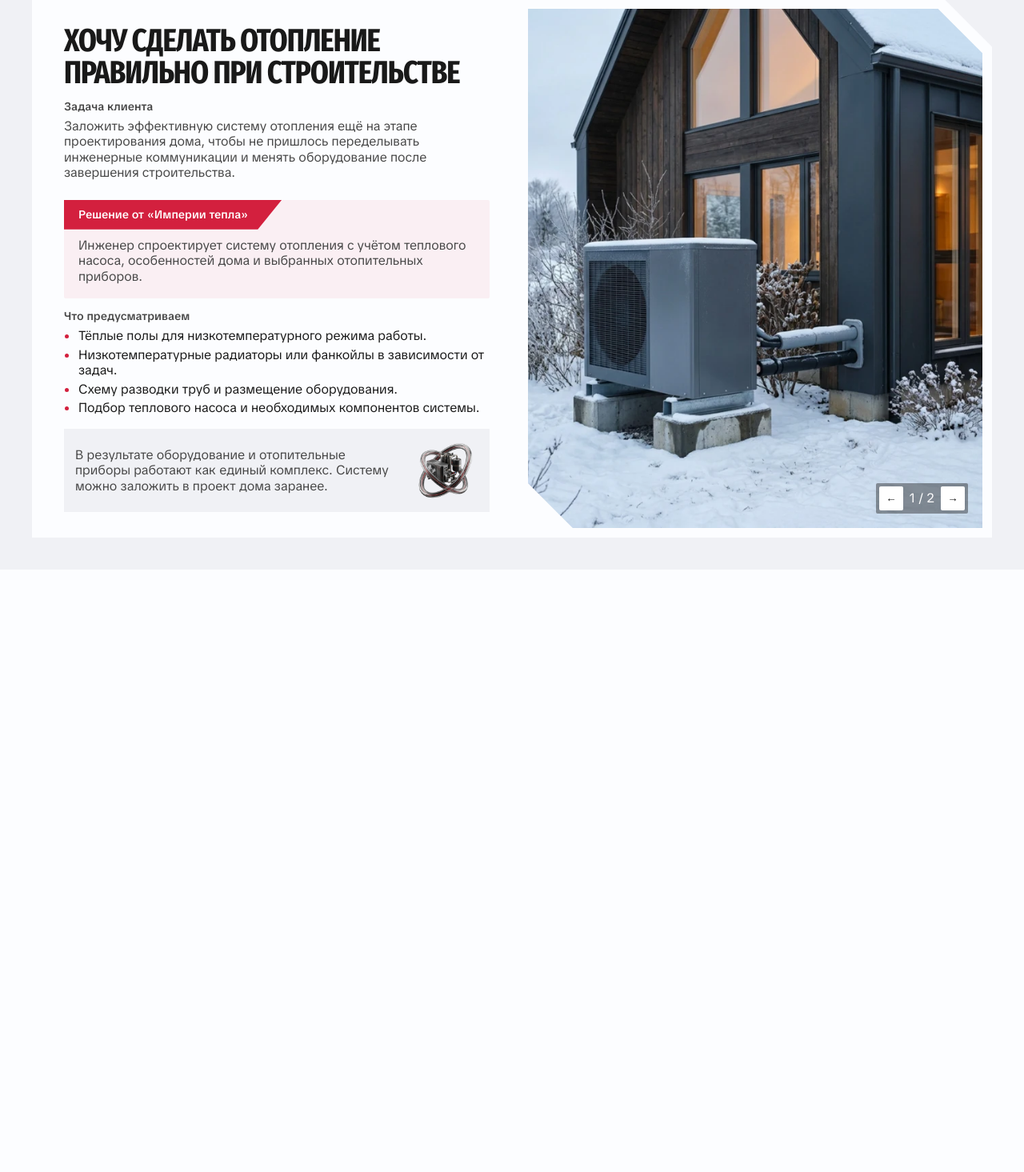
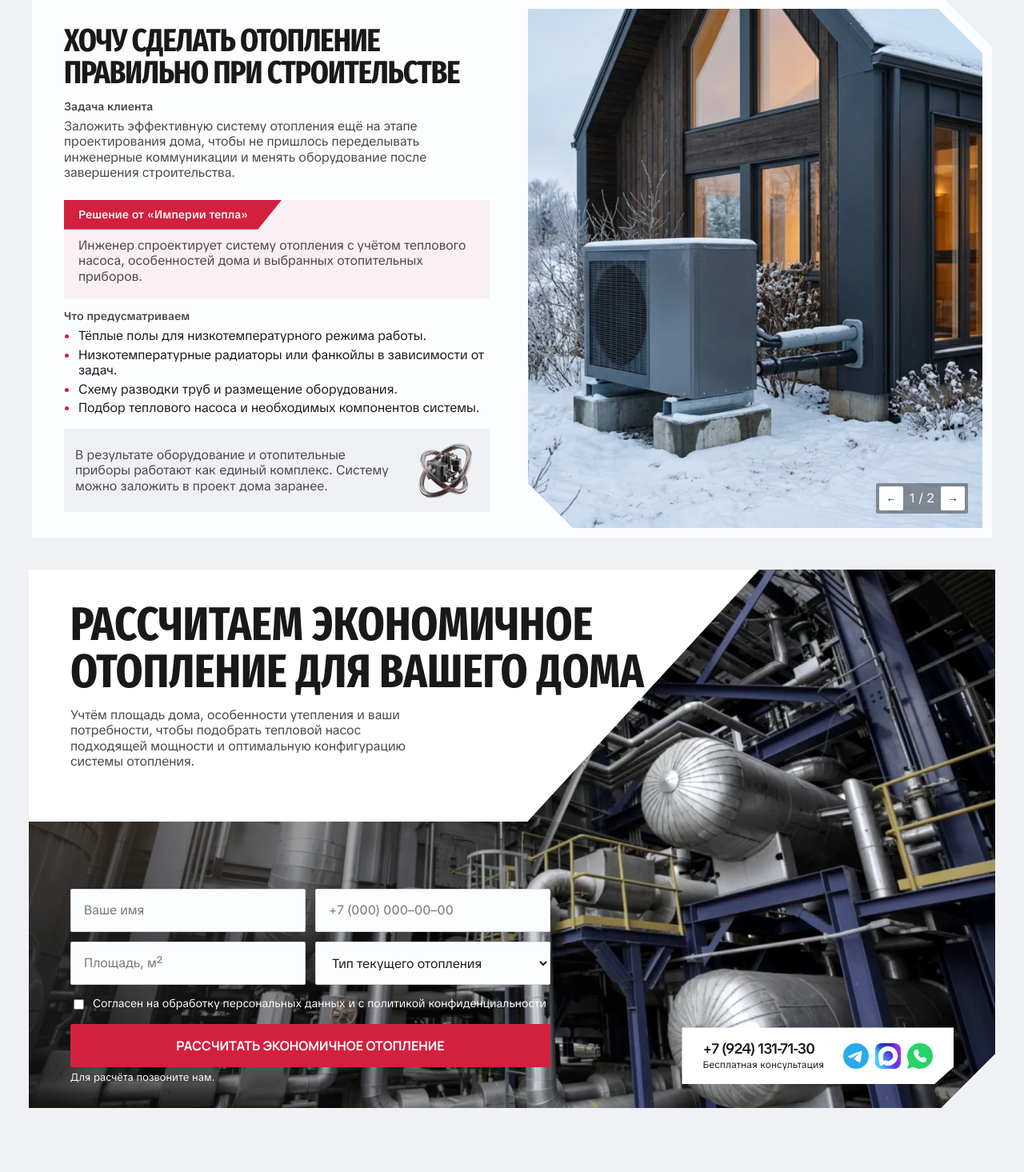
Before and after one commit to mank000/heat-empire, a Django app: template templates/home.html in a window 1280 px wide. Shown: the part 4141-5606 px from the top of the page at 80% size. Before the commit the page ends 4801 px from the top, so only its background shows below. Run offline with Django 5.2, Linux system fonts and the light colour scheme; the template is opened without the code that fills it, so the values that code supplies are empty.

Commit message:
feat/quote: сверстать блок расчёта отопления

```diff
--- a/static/css/home.css
+++ b/static/css/home.css
@@ -652,3 +652,94 @@ a.button:hover {
     color: var(--ink);
     cursor: pointer;
 }
+
+.quote {
+    padding-bottom: 80px;
+}
+
+.quote__panel {
+    position: relative;
+    display: grid;
+    min-height: 673px;
+    grid-template-rows: 315px auto;
+    background: #202127 url("../img/plant.webp") center / cover no-repeat;
+    clip-path: polygon(0 0, 100% 0, 100% calc(100% - 68px), calc(100% - 68px) 100%, 0 100%);
+}
+
+.quote__heading {
+    padding: 40px 52px;
+    background: white;
+    clip-path: polygon(0 0, 75.6% 0, 51.6% 100%, 0 100%);
+}
+
+.quote h2 {
+    font-size: clamp(45px, 4.6vw, 66px);
+}
+
+.quote .intro {
+    max-width: 455px;
+}
+
+.quote__body {
+    display: flex;
+    gap: 20px;
+    align-items: end;
+    justify-content: space-between;
+    padding: 45px 52px 30px;
+    background: linear-gradient(90deg, #111b, transparent 70%);
+}
+
+.quote__form {
+    width: min(600px, 60%);
+    color: white;
+}
+
+.quote__fields {
+    display: grid;
+    grid-template-columns: 1fr 1fr;
+    gap: 12px;
+}
+
+.quote__fields input,
+.quote__fields select {
+    width: 100%;
+    min-height: 54px;
+    padding: 10px 16px;
+    border: 1px solid #d8d9dd;
+    border-radius: 2px;
+    background: var(--paper);
+    color: var(--ink);
+    font: inherit;
+}
+
+.quote__consent {
+    display: flex;
+    gap: 8px;
+    align-items: flex-start;
+    margin: 15px 0;
+    font-size: 14px;
+}
+
+.quote__consent input {
+    accent-color: var(--accent);
+}
+
+.quote__form .button {
+    width: 100%;
+}
+
+.quote__form .button:disabled {
+    cursor: not-allowed;
+}
+
+.quote__preview {
+    margin-top: 5px;
+    color: white;
+    font-size: 13px;
+}
+
+.quote__contacts {
+    padding: 16px 26px;
+    background: white;
+    clip-path: polygon(0 0, 100% 0, 100% 70%, 93% 100%, 0 100%);
+}
--- a/templates/home.html
+++ b/templates/home.html
@@ -13,5 +13,6 @@
     {% include "includes/work-stages.html" %}
     <div class="results">
         {% include "includes/cases.html" %}
+        {% include "includes/quote.html" %}
     </div>
 {% endblock %}
--- /dev/null
+++ b/templates/includes/quote.html
@@ -0,0 +1,31 @@
+<section class="quote container container--quote" id="quote" aria-labelledby="quote-title">
+    <div class="quote__panel">
+        <div class="quote__heading">
+            <h2 id="quote-title">Рассчитаем экономичное<br> отопление для вашего дома</h2>
+            <p class="intro">Учтём площадь дома, особенности утепления и ваши потребности, чтобы подобрать тепловой насос подходящей мощности и оптимальную конфигурацию системы отопления.</p>
+        </div>
+        <div class="quote__body">
+            <div class="quote__form" role="group" aria-label="Форма расчёта" aria-describedby="quote-preview">
+                <div class="quote__fields">
+                    <input aria-label="Ваше имя" autocomplete="given-name" placeholder="Ваше имя">
+                    <input type="tel" aria-label="Номер телефона" autocomplete="tel" placeholder="+7 (000) 000–00–00">
+                    <input type="number" aria-label="Площадь дома в квадратных метрах" min="1" placeholder="Площадь, м²">
+                    <select aria-label="Тип текущего отопления">
+                        <option value="">Тип текущего отопления</option>
+                        <option>Электрокотёл</option>
+                        <option>Газовое отопление</option>
+                        <option>Пеллеты или дрова</option>
+                        <option>Отопление ещё не установлено</option>
+                    </select>
+                </div>
+                <label class="quote__consent"><input type="checkbox"> Согласен на обработку персональных данных и с политикой конфиденциальности</label>
+                <button class="button" type="button" disabled>Рассчитать экономичное отопление</button>
+                <p class="quote__preview" id="quote-preview">Для расчёта позвоните нам.</p>
+            </div>
+            <div class="contacts quote__contacts">
+                {% include "includes/phone.html" %}
+                {% include "includes/messengers.html" %}
+            </div>
+        </div>
+    </div>
+</section>
```
Also changed, not shown: static/img/plant.webp (added).
